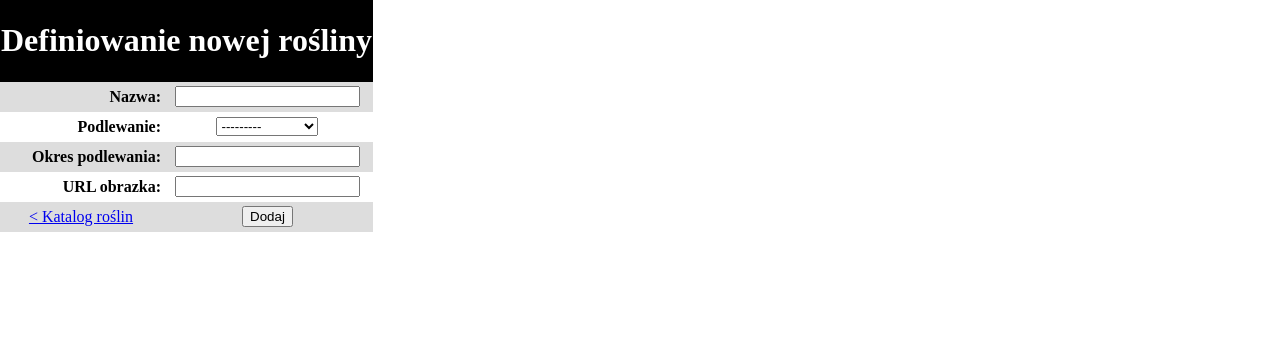
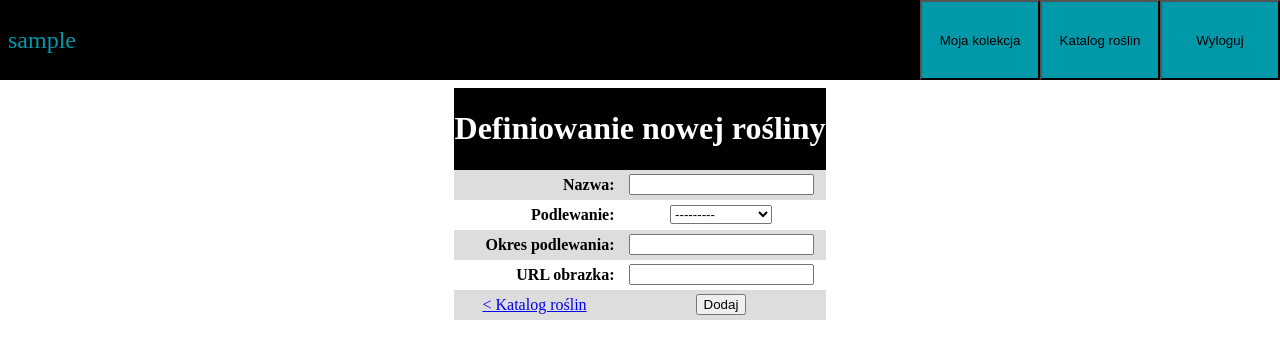
Before and after one commit to rniedziolkad/django_garden, a Django app: page /my_garden/plant_list/add in a window 1280 px wide. Shown: the top 359 px of the page. Run offline with Django 4.2, Linux system fonts and the light colour scheme; the visitor is signed in with stand-in values (Sample User, id 1).

Commit message:
Added base layout

```diff
--- a/my_garden/static/my_garden/style.css
+++ b/my_garden/static/my_garden/style.css
@@ -8,7 +8,7 @@ body {
 }
 
 .card-content {
-    margin: 8px 24px;
+    margin: 8px 0px;
     width: 800px;
     height: 250px;
     border: 2px #000000 solid;
@@ -116,6 +116,7 @@ body {
 .form-table {
     text-align: center;
     border-spacing: 0;
+    margin: 8px 0;
 }
 
 .form-table > thead {
@@ -165,3 +166,41 @@ body {
     width: 800px;
     text-align: center;
 }
+
+#header {
+    width:100%;
+    height: 80px;
+    background-color: black;
+    display: flex;
+}
+
+#username {
+    min-width: 200px;
+    max-width: 240px;
+    height: 100%;
+    color: #0099AA;
+    font-size: 24px;
+    box-sizing: border-box;
+    padding: 8px;
+    display: flex;
+    align-items: center;
+}
+
+#buttons {
+    width: 100%;
+    height: 100%;
+    min-width: 600px;
+}
+
+.header-button{
+    height:100%;
+    float:right;
+    width: 120px;
+    background-color: #0099AA;
+    cursor: pointer;
+}
+
+#base-content {
+    display: flex;
+    justify-content: center;
+}
--- a/my_garden/templates/my_garden/add_plant_list.html
+++ b/my_garden/templates/my_garden/add_plant_list.html
@@ -1,12 +1,6 @@
-<!DOCTYPE html>
-<html lang="en">
-<head>
-    {% load static %}
-    <meta charset="UTF-8">
-    <title>Definiowanie nowej rośliny</title>
-    <link rel="stylesheet" href="{% static 'my_garden/style.css' %}">
-</head>
-<body>
+{% extends "my_garden/base.html" %}
+{% block title %}Definiowanie nowej rośliny{% endblock %}
+{% block main-content %}
     <form method="post">
         {% csrf_token %}
         <table class="form-table">
@@ -18,11 +12,4 @@
             </tr>
         </table>
     </form>
-
-
-
-        {% csrf_token %}
-
-
-</body>
-</html>
+{% endblock %}
--- /dev/null
+++ b/my_garden/templates/my_garden/base.html
@@ -0,0 +1,25 @@
+<!DOCTYPE html>
+<html lang="en">
+<head>
+  {% load static %}
+  <meta charset="UTF-8">
+  <title>{% block title %}Random Garden{% endblock %}</title>
+  <link rel="stylesheet" href="{% static 'my_garden/style.css' %}">
+</head>
+<body>
+  <div id="header">
+    <div id="username">
+      {{ request.user }}
+    </div>
+    <div id="buttons">
+      <a href="{% url 'logout' %}"><button class="header-button">Wyloguj</button></a>
+      <a href="{% url 'plant_list' %}"><button class="header-button">Katalog roślin</button></a>
+      <a href="{% url 'index' %}"><button class="header-button">Moja kolekcja</button></a>
+    </div>
+  </div>
+  <div id="base-content">
+    {% block main-content %}
+    {% endblock %}
+  </div>
+</body>
+</html>
--- a/my_garden/views.py
+++ b/my_garden/views.py
@@ -38,7 +38,12 @@ def add_plant(request):
     form = UserPlantForm(request.user)
     plant_id = request.GET.get('plant_id')
     if plant_id:
-        form.fields['plant'].initial = plant_id
+        try:
+            plant = Plant.objects.get(pk=plant_id)
+        except Plant.DoesNotExist:
+            plant = None
+        if plant and plant.added_by == request.user:
+            form.fields['plant'].initial = plant_id
     return render(request, template_name='my_garden/add_plant.html', context={'form': form})
 
 
```
Also changed, not shown: my_garden/templates/my_garden/add_plant.html (+4 -11 lines), my_garden/templates/my_garden/edit_plant_list.html (+4 -11 lines), my_garden/templates/my_garden/manage_plant.html (+4 -11 lines), my_garden/templates/my_garden/mygarden.html (+5 -11 lines), my_garden/templates/my_garden/plant_list.html (+7 -13 lines).
